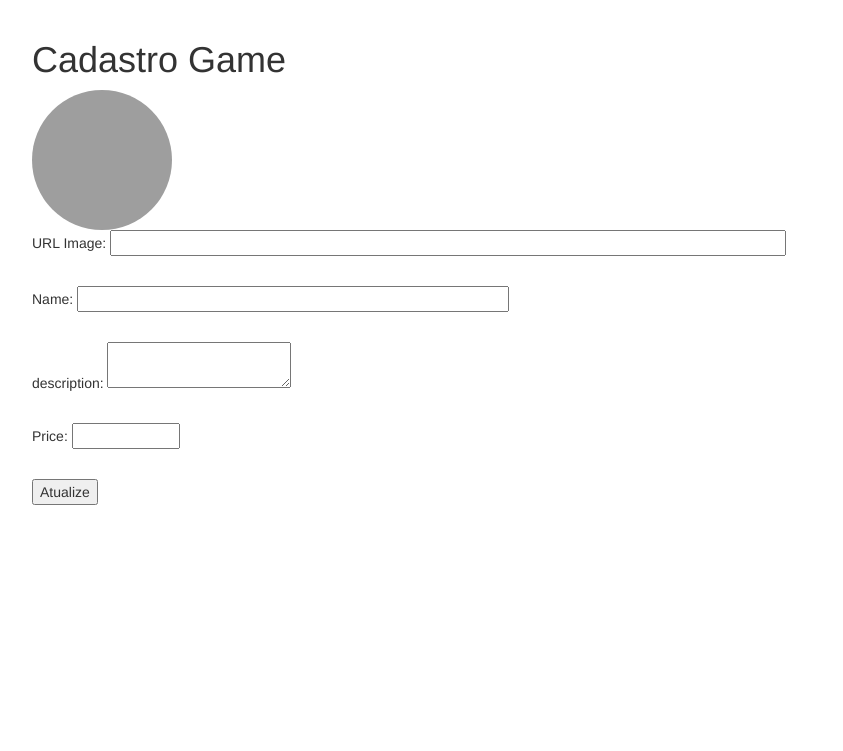
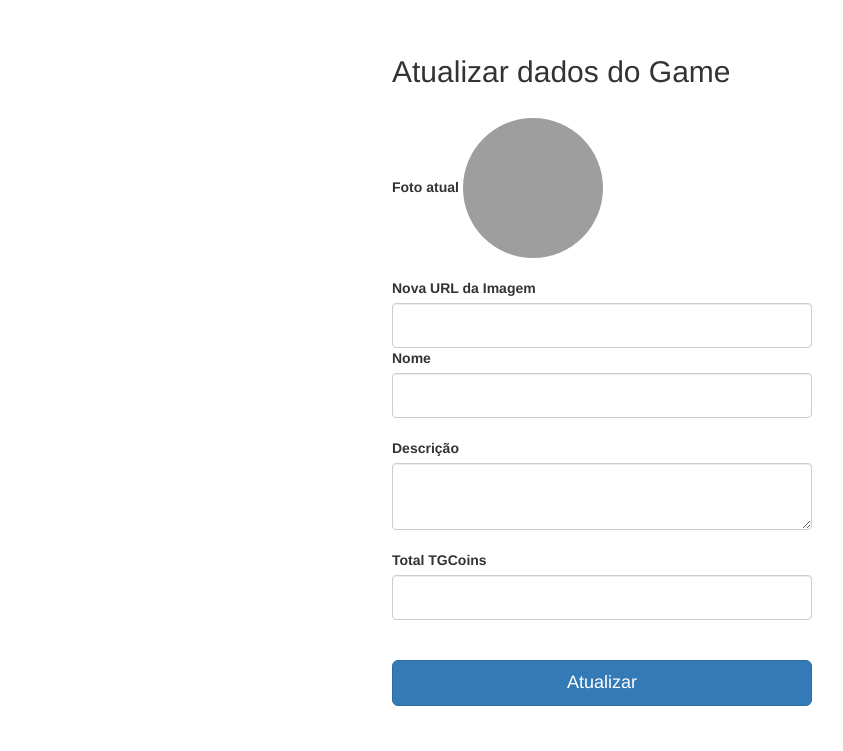
Before and after one commit to jcwillian/TeobaldoGames, a Flask app: page /editgame/1 in a window 1280 px wide. Shown: the part 51-802 px from the top of the page, without its empty margins (38-881 px from the left). Before the commit the page ends 556 px from the top, so only its background shows below. Run offline with Flask 2, Linux system fonts and the light colour scheme; data that the repository does not hold is empty; parts of the project's set-up code (start-up, migrations or seed data) failed here and were passed over; some libraries are stand-ins or nearby versions; grey boxes are pictures that could not be loaded.

Commit message:
mudando visual do formulario

```diff
--- a/TeobaldoGames/templates/editgame.html
+++ b/TeobaldoGames/templates/editgame.html
@@ -1,45 +1,68 @@
 {% extends "base.html" %}
 
 {% block content %}
-	<h1>Cadastro Game</h1>
-	<form action="" method="post" name="addGame" enctype="multipart/form-data">
-		{{ form.hidden_tag() }}
+<style type="text/css">
 
-		{% if game.photo %}
-         <img class="img-circle" src="{{ game.photo }}" alt="Generic placeholder image" style="width: 140px; height: 140px;">
-    {% else %}
-        <img class="img-circle" src="http://i.imgur.com/6fy9Lw0.png" alt="Generic placeholder image" style="width: 140px; height: 140px;">
-    {% endif%}
-		<p>
-			URL Image: {{ form.photo_game(size=80) }}<br>
-			{% for error in form.photo_game.errors %}
-            <span style="color: red;">[{{ error }}]</span>
-          {% endfor %}<br>
-		</p>
-
-		<p>
-			Name: {{ form.name(size=50, value = game.name) }}<br>
-			{% for error in form.name.errors %}
-            <span style="color: red;">[{{ error }}]</span>
-          {% endfor %}<br>
-		</p>
+.form-signin {
+  max-width: 450px;
+  padding: 15px;
+  margin: 0 auto;
+}
+.form-signin .form-signin-heading,
+.form-signin {
+  margin-bottom: 30px;
+}
+.form-signin {
+  font-weight: normal;
+}
+.form-signin .form-control {
+  position: relative;
+  height: auto;
+  -webkit-box-sizing: border-box;
+     -moz-box-sizing: border-box;
+          box-sizing: border-box;
+  padding: 10px;
+  font-size: 16px;
+}
+.form-signin .form-control:focus {
+  z-index: 2;
+}
+.form-signin input[type="email"] {
+  margin-bottom: -1px;
+  border-bottom-right-radius: 0;
+  border-bottom-left-radius: 0;
+}
+.form-signin input[type="password"] {
+  margin-bottom: 10px;
+  border-top-left-radius: 0;
+  border-top-right-radius: 0;
+}
+</style>
 
 
-		<p>
-			description: {{ form.description(size=1000, value = game.description) }}<br>
-			{% for error in form.description.errors %}
-            <span style="color: red;">[{{ error }}]</span>
-          {% endfor %}<br>
-		</p>
+	<form class="form-signin" method="post" name="addGame" enctype="multipart/form-data">
+		{{ form.hidden_tag() }}
+		<h2 class="form-signin-heading">Atualizar dados do Game</h2>
+		<label>Foto atual</label>
+		{% if game.photo %}
+         	<img class="img-circle" src="{{ game.photo }}" alt="Generic placeholder image" style="width: 140px; height: 140px;">
+    	{% else %}
+        	<img class="img-circle" src="http://i.imgur.com/6fy9Lw0.png" alt="Generic placeholder image" style="width: 140px; height: 140px;">
+    	{% endif%}<br><br>
+		<label>Nova URL da Imagem</label>
+			{{ form.photo_game(size=80, class='form-control') }}
+		<label>Nome</label>
+			{{ form.name(size=50, value = game.name, class='form-control',class='form-control') }}<br>
+		<label>Descrição</label>
+			{{ form.description(size=1000, placeholder = game.description, class='form-control') }}<br>
+		<label>Total TGCoins</label>
 
-		<p>
-			Price: {{ form.price(size=10, value=game.price) }}<br>
+			{{ form.price(size=10, value=game.price, class='form-control') }}<br>
 			{% for error in form.price.errors %}
             <span style="color: red;">[{{ error }}]</span>
           {% endfor %}<br>
-		</p>
 
 
-		<p><input type="submit" value="Atualize"></p>
+		<button class="btn btn-lg btn-primary btn-block" type="submit">Atualizar</button>
 	</form>
 {% endblock %}
```
